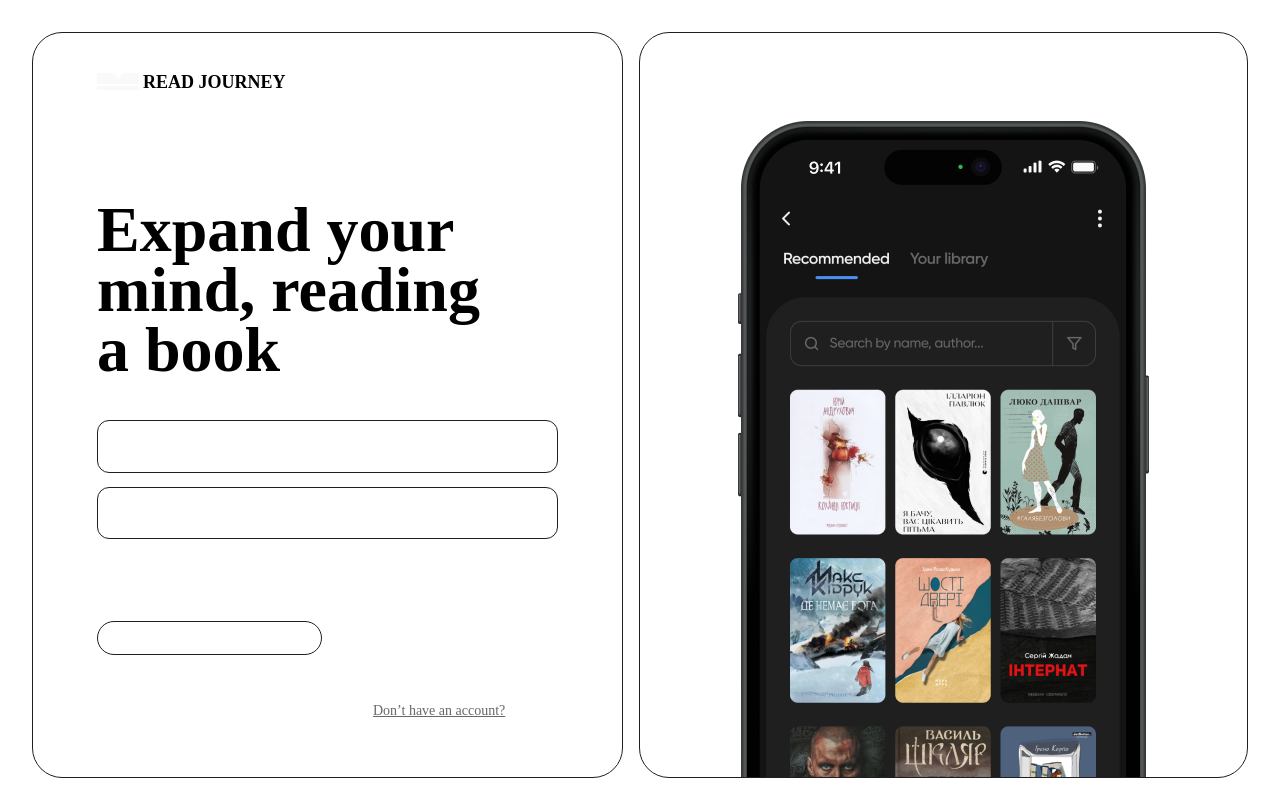
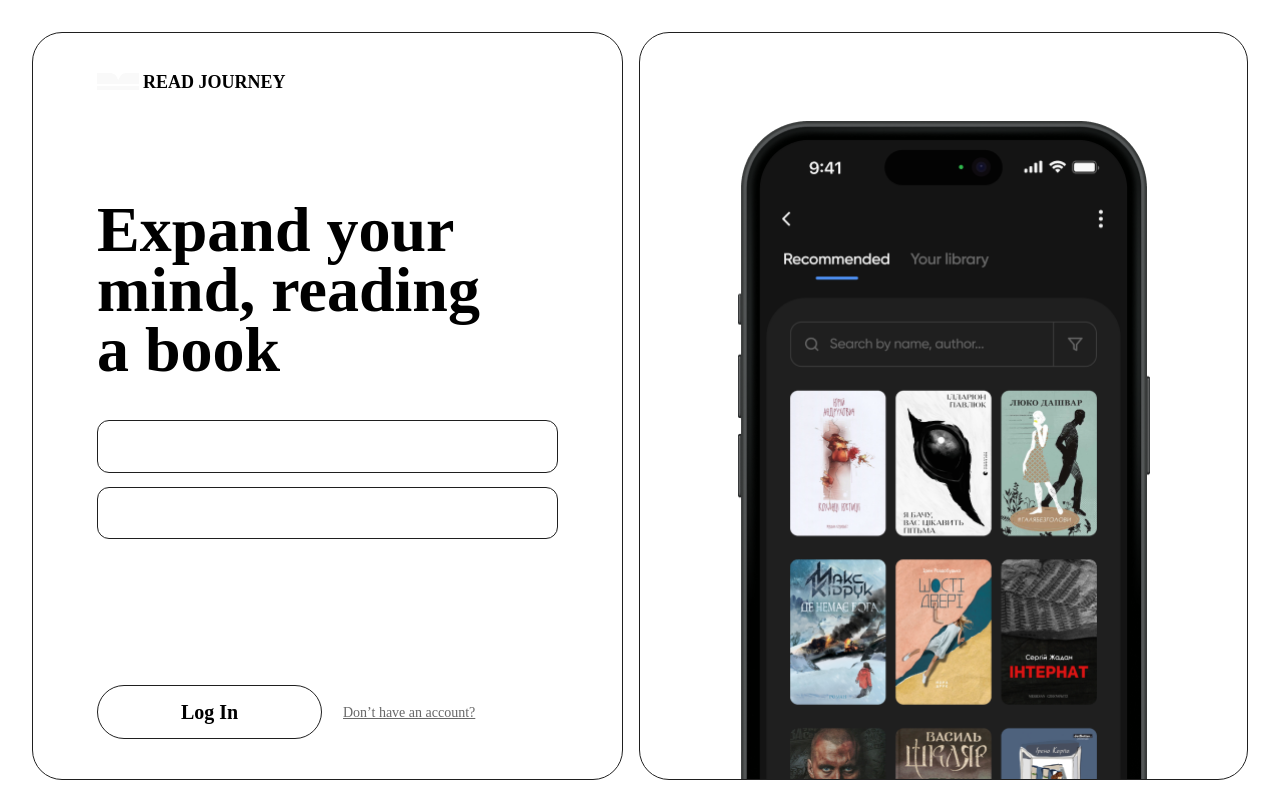
Before and after one commit to Natali258/read-journey-main, a React (Create React App) app: page /login in a window 1280 px wide. Built offline with nearby package versions, Linux system fonts and the light colour scheme.

Commit message:
fix style LoginForm+RegisterForm

```diff
--- a/src/components/LoginForm/LoginForm.jsx
+++ b/src/components/LoginForm/LoginForm.jsx
@@ -12,7 +12,7 @@ const LoginForm = () => {
                 <StlInputLogin></StlInputLogin>
                 <StlInputLogin></StlInputLogin>
             </StlFieldsLogin>
-            <StlBtnLogin type='submit'></StlBtnLogin>
+            <StlBtnLogin type='submit'>Log In</StlBtnLogin>
         </StlFormLogin>
         <StlNavLinkRegister to='/register'>Don’t have an account?</StlNavLinkRegister>
     </StlLoginContainer>
--- a/src/components/LoginForm/LoginForm.styled.js
+++ b/src/components/LoginForm/LoginForm.styled.js
@@ -50,7 +50,7 @@ border: 1px solid var(--container-background-color)
 `
 
 export const StlBtnLogin = styled.button`
-margin-top: 82px;
+margin-top: 146px;
 width: 225px;
 padding: 16px 54px 16px 54px;
 border-radius: 30px;
@@ -67,7 +67,7 @@ letter-spacing: 2%;
 export const StlNavLinkRegister = styled(NavLink)`
 position: absolute;
 bottom: 57px;
-left: 340px;
+left: 310px;
 
 font-family: Gilroy;
 font-weight: 500;
--- a/src/components/RegisterForm/RegisterForm.styled.js
+++ b/src/components/RegisterForm/RegisterForm.styled.js
@@ -67,7 +67,7 @@ letter-spacing: 2%;
 export const StlNavLinkLogin = styled(NavLink)`
 position: absolute;
 bottom: 57px;
-left: 340px;
+left: 310px;
 
 font-family: Gilroy;
 font-weight: 500;
```
